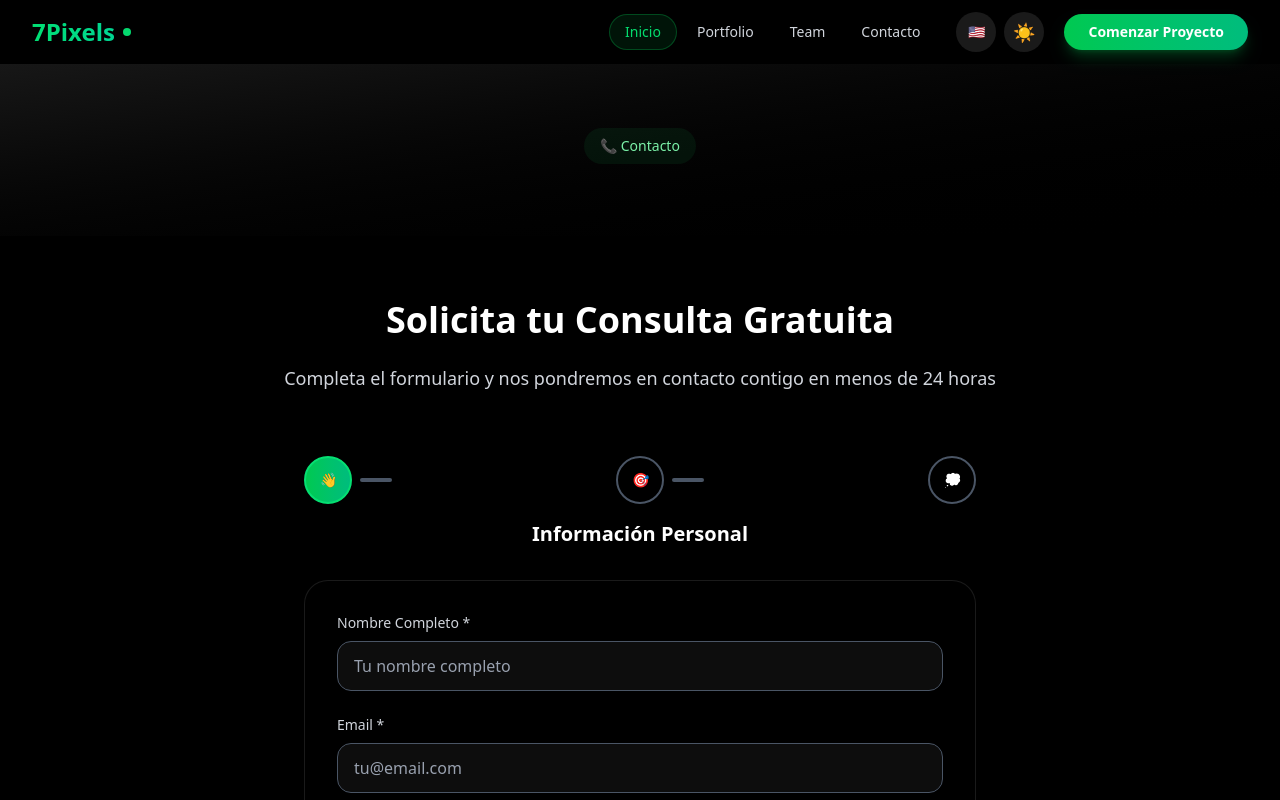
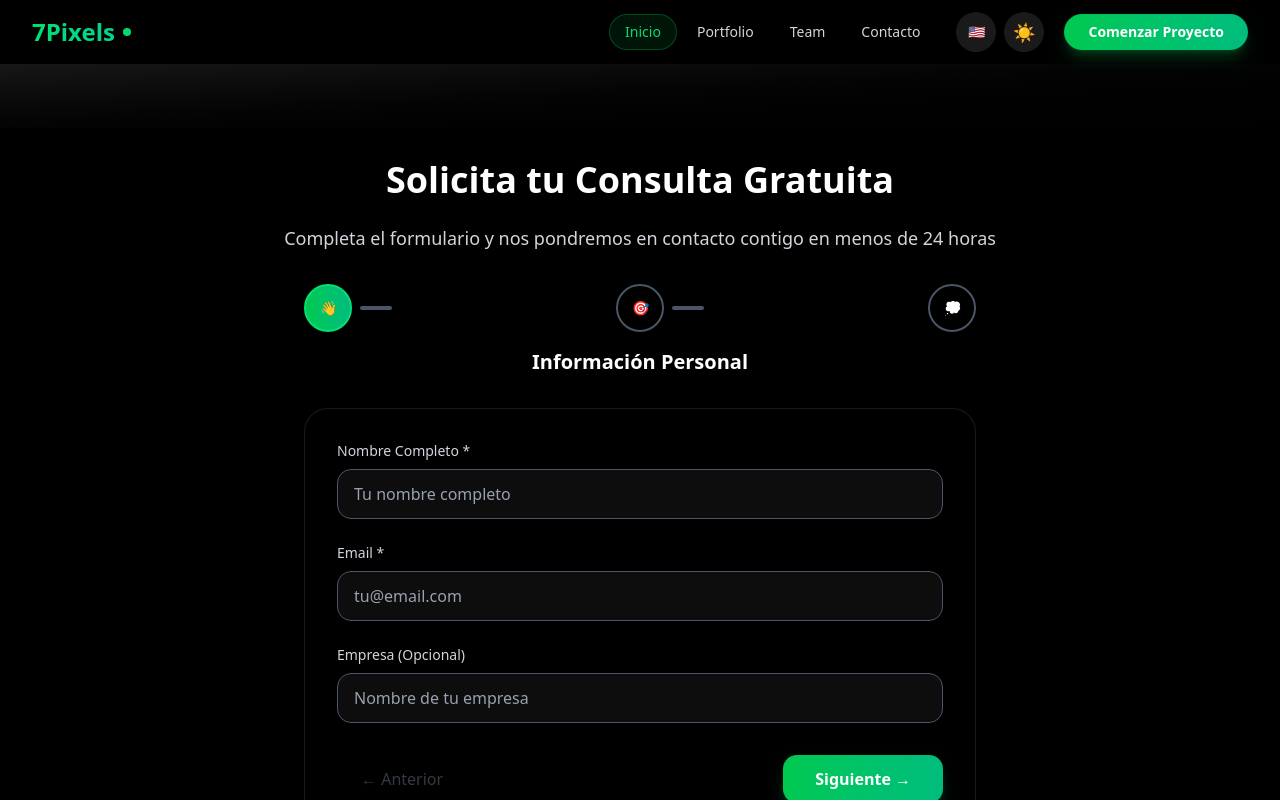
Before and after one commit to PixeL22x/7pixels-website, a Next.js app: page /contacto in a window 1280 px wide. Shown: the top 800 px of the page. Built offline with nearby package versions, Linux system fonts and the light colour scheme.

Commit message:
fix: Balance Piero's description length and remove contact badge with improved padding

```diff
--- a/src/app/contacto/page.tsx
+++ b/src/app/contacto/page.tsx
@@ -13,18 +13,15 @@ export default function ContactPage() {
       <ModernNavbar />
 
       {/* Header Section */}
-      <div className="pt-16 pb-12 px-4 bg-gradient-to-br from-gray-50 to-gray-100 dark:from-neutral-900 dark:to-black">
+      <div className="pt-8 pb-8 px-4 bg-gradient-to-br from-gray-50 to-gray-100 dark:from-neutral-900 dark:to-black">
         <div className="max-w-4xl mx-auto text-center">
-          <div className="inline-flex items-center px-4 py-2 rounded-full bg-green-100 dark:bg-green-900/20 text-green-800 dark:text-green-300 text-sm font-medium mb-6">
-            📞 {t.contactBadge}
-          </div>
         </div>
       </div>
 
       {/* Contact Form Section */}
-      <section className="py-16 px-4 bg-white dark:bg-black">
+      <section className="py-8 px-4 bg-white dark:bg-black">
         <div className="max-w-4xl mx-auto">
-          <div className="text-center mb-16">
+          <div className="text-center mb-8">
             <h2 className="text-4xl font-bold text-gray-900 dark:text-white mb-6">
               {t.contactFormTitle}
             </h2>
--- a/src/hooks/useTranslations.ts
+++ b/src/hooks/useTranslations.ts
@@ -223,7 +223,7 @@ export const translations = {
     teamRoleFuture: "Future Team Member",
 
     // Team Member Descriptions
-    teamMemberPiero: "Operations manager y experto en SEO con una pasión incansable por la innovación tecnológica. Especialista en estrategias de posicionamiento digital y optimización de motores de búsqueda. Lidera 7Pixels con enfoque en la excelencia operacional y el crecimiento estratégico del negocio.",
+    teamMemberPiero: "Operations manager y experto en SEO con una pasión incansable por la innovación tecnológica. Especialista en estrategias de posicionamiento digital y optimización de motores de búsqueda.",
     teamMemberJose: "BS in Software Engineering con 8 años de experiencia en la industria. Cofundador de Claxo y arquitecto de soluciones tecnológicas escalables que impulsan el futuro digital de las empresas.",
     teamMemberFuture: "Este espacio está reservado para alguien extraordinario que se una a nuestra misión. ¿Tienes lo necesario para completar nuestro dream team y llevar 7Pixels al siguiente nivel del mercado digital?",
 
@@ -469,7 +469,7 @@ export const translations = {
     teamRoleFuture: "Future Team Member",
 
     // Team Member Descriptions
-    teamMemberPiero: "Operations manager and SEO expert with an unwavering passion for technological innovation. Specialist in digital positioning strategies and search engine optimization. Leads 7Pixels with focus on operational excellence and strategic business growth.",
+    teamMemberPiero: "Operations manager and SEO expert with an unwavering passion for technological innovation. Specialist in digital positioning strategies and search engine optimization.",
     teamMemberJose: "BS in Software Engineering with 8 years of industry experience. Co-founder of Claxo and architect of scalable technological solutions that drive the digital future of businesses.",
     teamMemberFuture: "This space is reserved for someone extraordinary who joins our mission. Do you have what it takes to complete our dream team and take 7Pixels to the next level of the digital market?",
 
```
